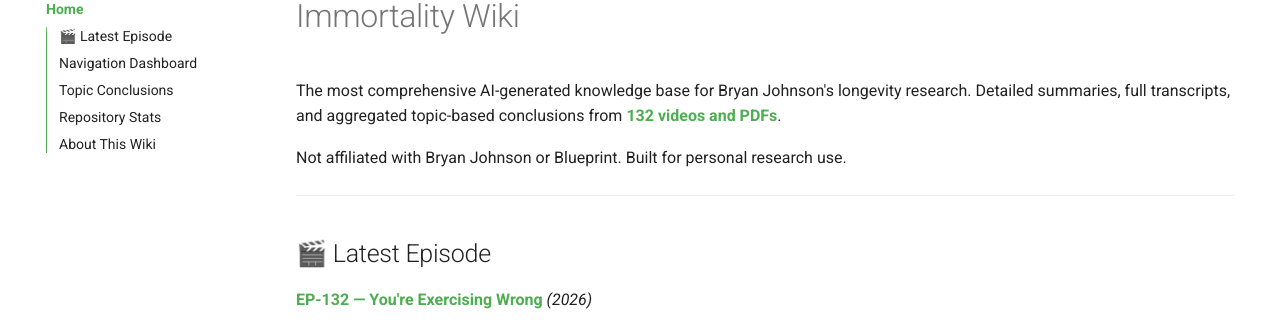
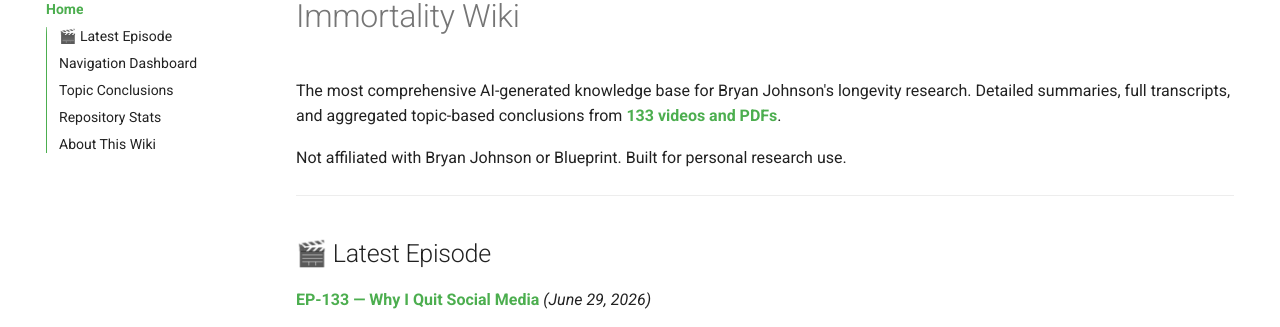
Before and after one commit to PatrykWajs/Immortality-Wiki, an MkDocs documentation site: the page built from docs/index.md, in a window 1280 px wide and 1400 px high. Shown: the part 150-477 px from the top of the window. Built offline with MkDocs 1.6.1 and Material for MkDocs 9.7.7, drawn with Linux system fonts in a browser that asks for light colours; comment, search, counter and statistics services are not loaded; some of the changed text lies outside the part shown.

Commit message:
add: EP-133 Why I Quit Social Media; bump count to 133
Co-Authored-By: Claude Opus 4.8 <noreply@anthropic.com>

```diff
--- a/docs/index.md
+++ b/docs/index.md
@@ -4,7 +4,7 @@ title: Home
 
 # Immortality Wiki
 
-The most comprehensive AI-generated knowledge base for Bryan Johnson's longevity research. Detailed summaries, full transcripts, and aggregated topic-based conclusions from **132 videos and PDFs**.
+The most comprehensive AI-generated knowledge base for Bryan Johnson's longevity research. Detailed summaries, full transcripts, and aggregated topic-based conclusions from **133 videos and PDFs**.
 
 Not affiliated with Bryan Johnson or Blueprint. Built for personal research use.
 
@@ -12,13 +12,13 @@ Not affiliated with Bryan Johnson or Blueprint. Built for personal research use.
 
 ## 🎬 Latest Episode
 
-**EP-132 — You're Exercising Wrong** *(2026)*
+**EP-133 — Why I Quit Social Media** *(June 29, 2026)*
 
 <div style="position:relative;padding-bottom:56.25%;height:0;overflow:hidden;border-radius:8px;">
-  <iframe src="https://www.youtube.com/embed/JNuORofHhrk" style="position:absolute;top:0;left:0;width:100%;height:100%;" frameborder="0" allow="accelerometer; autoplay; clipboard-write; encrypted-media; gyroscope; picture-in-picture" allowfullscreen></iframe>
+  <iframe src="https://www.youtube.com/embed/AuOwfkQHUp4" style="position:absolute;top:0;left:0;width:100%;height:100%;" frameborder="0" allow="accelerometer; autoplay; clipboard-write; encrypted-media; gyroscope; picture-in-picture" allowfullscreen></iframe>
 </div>
 
-[:octicons-arrow-right-24: Read Summary & Transcript](Episodes/EP-132 - Youre Exercising Wrong/summary.md)
+[:octicons-arrow-right-24: Read Summary & Transcript](Episodes/EP-133 - Why I Quit Social Media/summary.md)
 
 ---
 
@@ -30,7 +30,7 @@ Not affiliated with Bryan Johnson or Blueprint. Built for personal research use.
 
     ---
 
-    Chronological list of all 132 episodes and PDFs with direct links to summaries and transcripts.
+    Chronological list of all 133 episodes and PDFs with direct links to summaries and transcripts.
 
     [:octicons-arrow-right-24: Browse All Episodes](MAP.md)
 
@@ -82,7 +82,7 @@ Not affiliated with Bryan Johnson or Blueprint. Built for personal research use.
 
 | Metric | Count |
 |--------|-------|
-| **Total Episodes** | 132 |
+| **Total Episodes** | 133 |
 | **Research Topics** | 13 |
 | **Expert Guests** | 10+ |
 | **Last Updated** | April 2026 |
```
Also changed, not shown: docs/Conclusions/environment-and-toxins.md (+6 -0 lines), docs/Conclusions/mental-health.md (+7 -0 lines), docs/Conclusions/mindset-and-philosophy.md (+7 -0 lines), docs/Episodes/EP-133 - Why I Quit Social Media/summary.md (added, +46 -0 lines), docs/Episodes/EP-133 - Why I Quit Social Media/transcript.md (added, +13 -0 lines), docs/MAP.md (+1 -0 lines), docs/assets/images/social-card.png.
